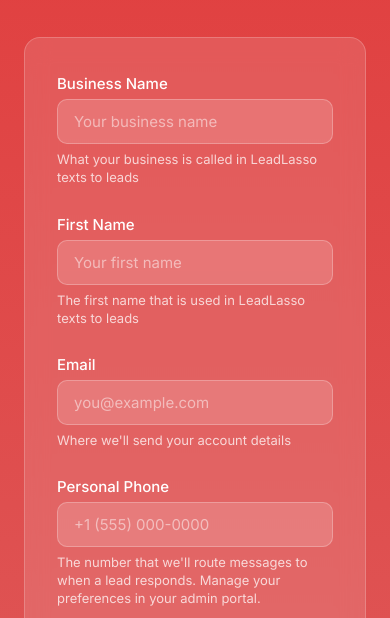
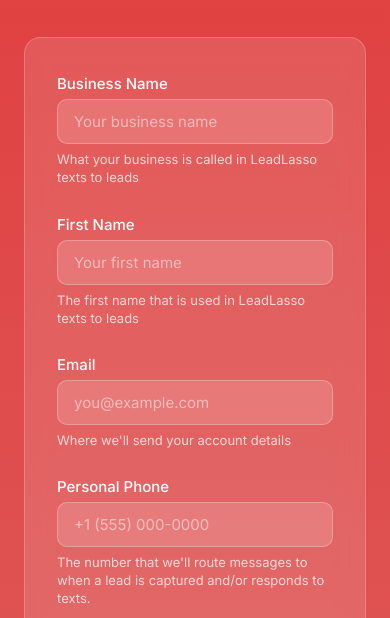
Before and after one commit to LeadLasso-LL/leadlasso, a website: page public/onboarding.html in a window 390 px wide. Shown: the part 216-834 px from the top of the page. Drawn offline with Linux system fonts and the light colour scheme.

Commit message:
Update Personal Phone helper text for clarity on lead capture and responses

```diff
--- a/public/onboarding.html
+++ b/public/onboarding.html
@@ -491,7 +491,7 @@
         <div class="field">
           <label class="field-label" for="personal_phone">Personal Phone</label>
           <input type="tel" id="personal_phone" name="personal_phone" required placeholder="+1 (555) 000-0000">
-          <p class="field-helper">The number that we'll route messages to when a lead responds. Manage your preferences in your admin portal.</p>
+          <p class="field-helper">The number that we'll route messages to when a lead is captured and/or responds to texts.</p>
           <label class="radio-option">
             <input type="checkbox" id="owner_sms_consent" name="owner_sms_consent">
             <div class="option-content">
```
